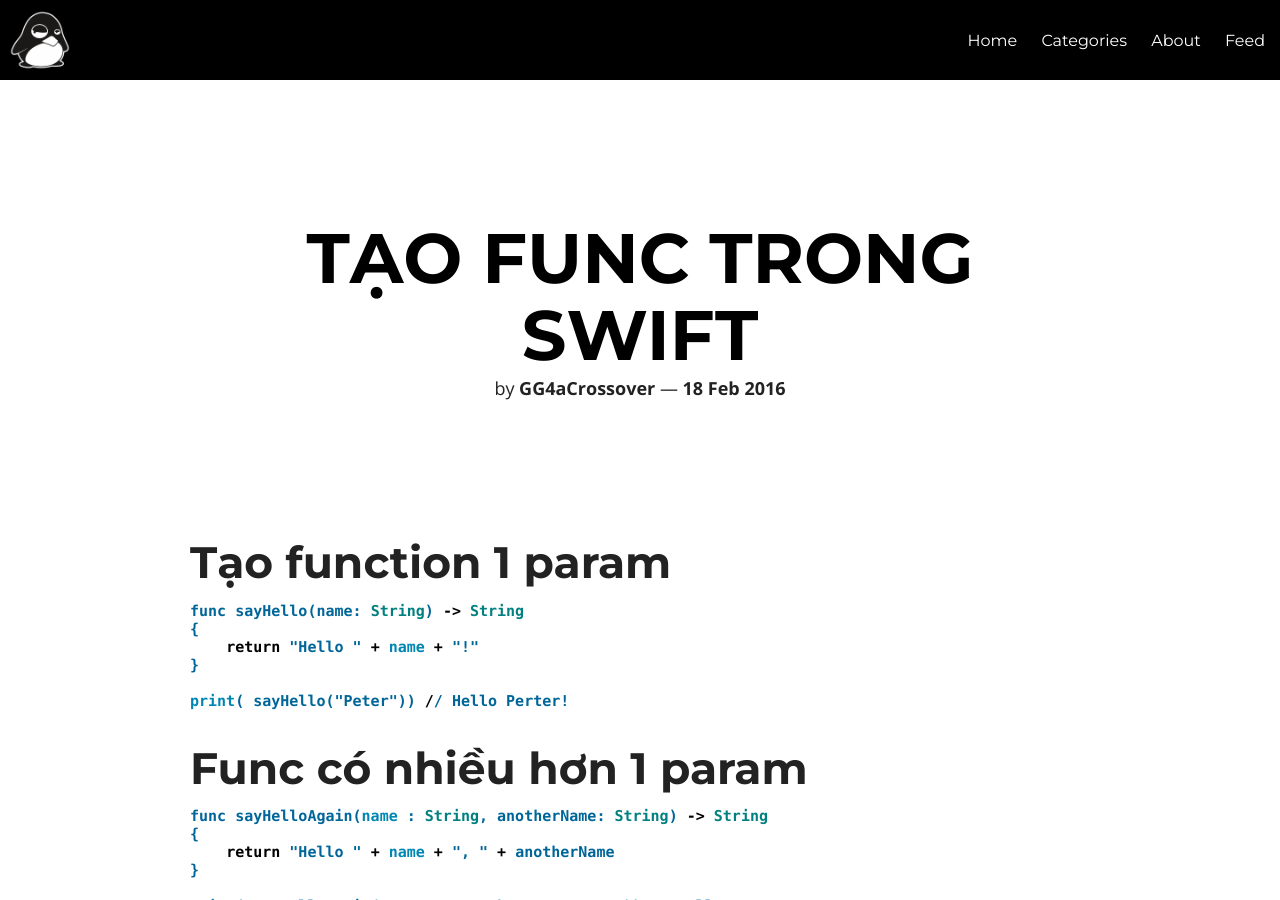
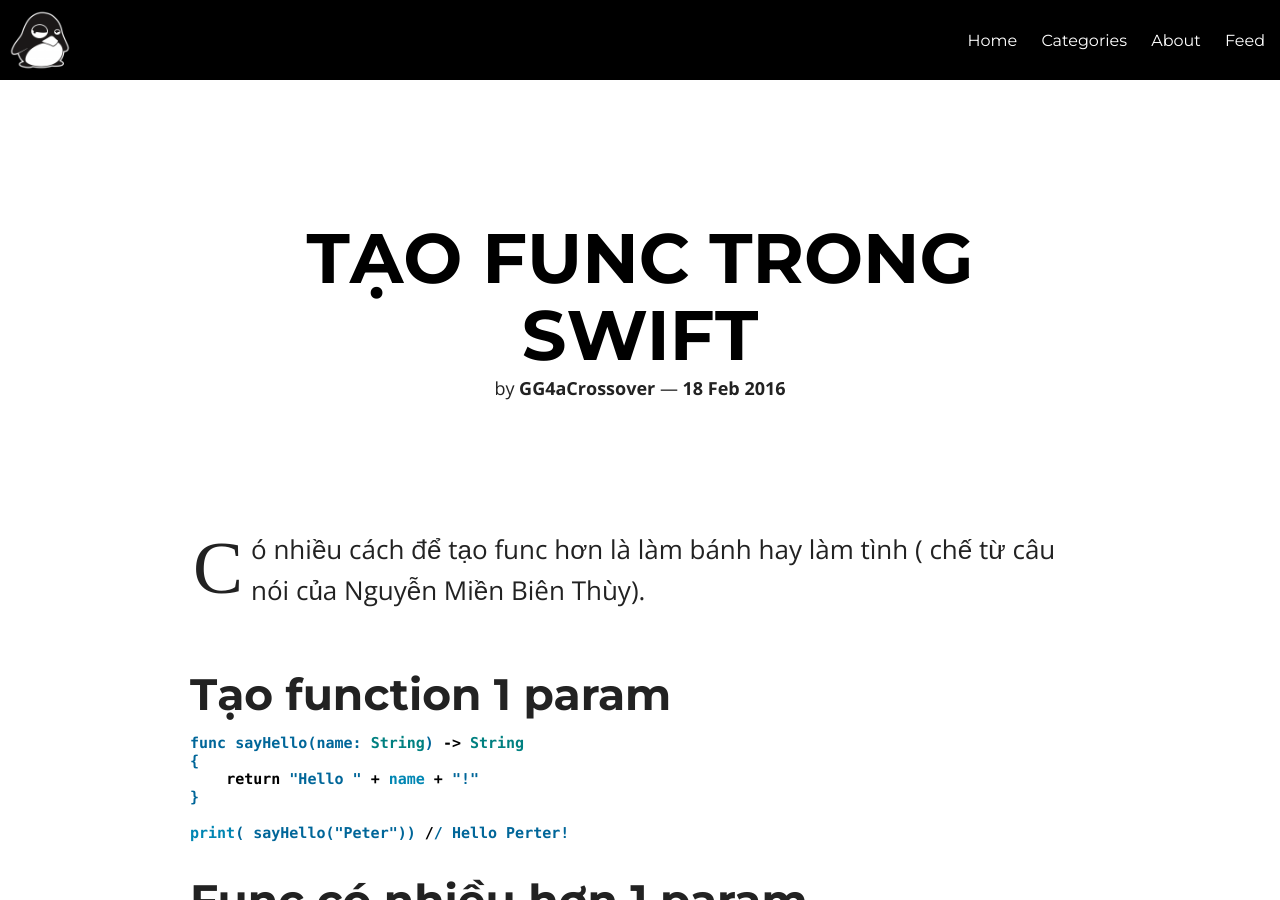
Before and after one commit to gg4acrossover/gg4acrossover.github.io, a Jekyll site: the page built from _posts/2016-02-18-tao-func-trong-swifift.markdown, in a window 1280 px wide and 900 px high. Built offline with Jekyll 4.4.1, drawn with Linux system fonts in a browser that asks for light colours; nearby versions of some CDN libraries; emoji names are drawn with the system emoji font.

Commit message:
edit note

```diff
--- a/_posts/2016-02-18-tao-func-trong-swifift.markdown
+++ b/_posts/2016-02-18-tao-func-trong-swifift.markdown
@@ -4,6 +4,8 @@ title: tạo func trong swift
 date: 2016-02-18T16:31:54+05:30
 categories: swift
 ---
+
+Có nhiều cách để tạo func hơn là làm bánh hay làm tình ( chế từ câu nói của Nguyễn Miền Biên Thùy).
 
 # Tạo function 1 param
 
```
